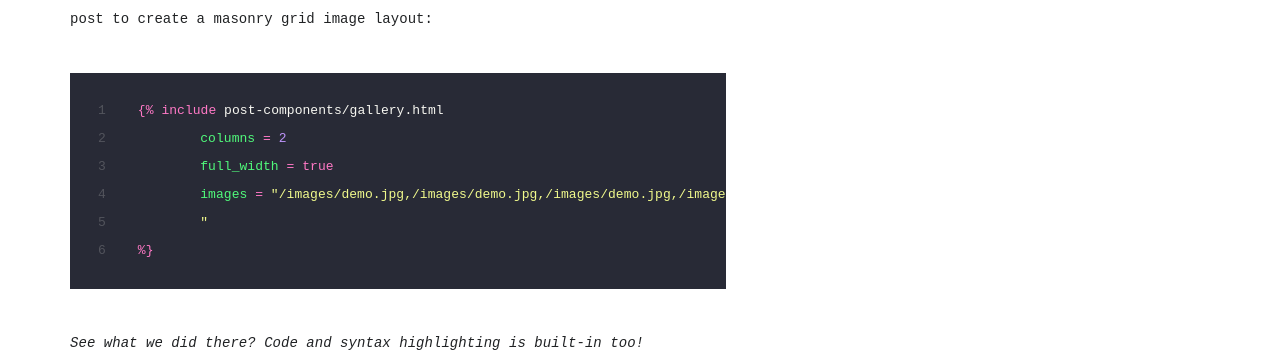
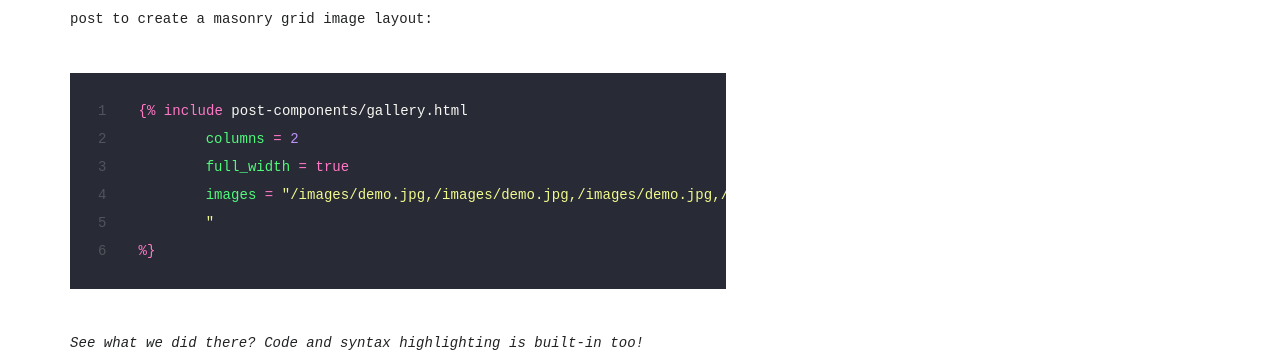
Before and after one commit to kletobias/kletobias.github.io, a Jekyll site: the page built from _posts/2019-06-30-demo-post.md, in a window 1280 px wide. Shown: the part 3905-4257 px from the top of the page. Built offline with Jekyll 4.4.1, drawn with Linux system fonts in a browser that asks for light colours; nearby versions of some CDN libraries; some web fonts are replaced.

Commit message:
Changed the size of the inline code to 14 == $p-size

```diff
--- a/_sass/_typography.scss
+++ b/_sass/_typography.scss
@@ -235,7 +235,7 @@
 code {
   font-family: $inline_code_font;
   font-weight: 400;
-  font-size: $p-size-small;
+  font-size: $p-size;
   line-height: $p-lineheight;
   letter-spacing: $p-spacing;
 }
```
